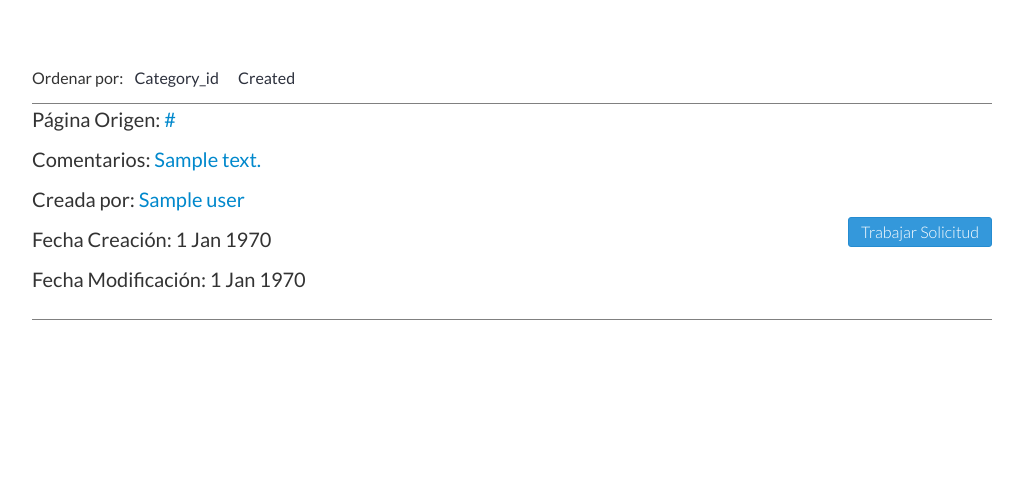
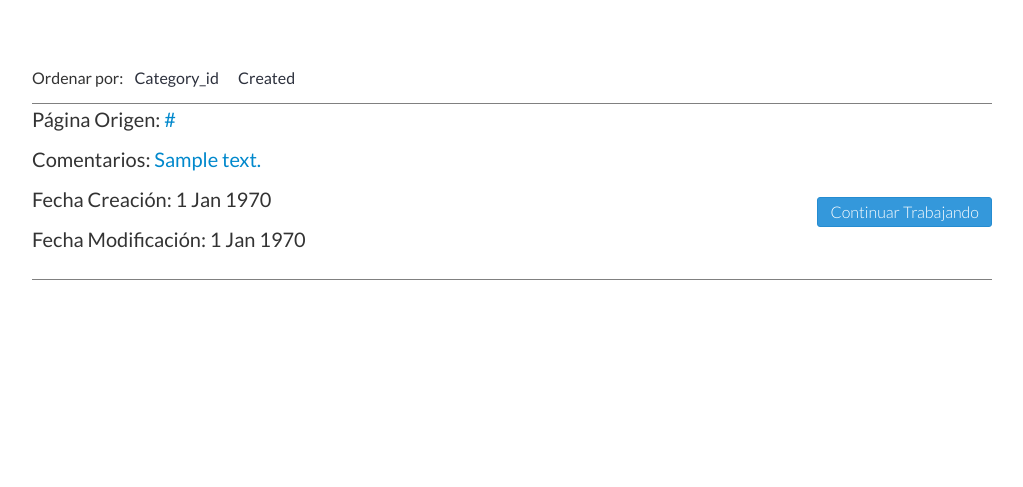
Before and after one commit to aliciacatalina/multiproveedores, a CakePHP app: the page made by app/View/Elements/requests.ctp in a window 1280 px wide. Shown: the top 487 px of the page, without its empty margins (128-1151 px from the left). Run offline with PHP 8.4 and a stand-in for CakePHP, Linux system fonts and the light colour scheme; the template is opened without the code that fills it: most values are stand-ins (such as "Sample title", 1, 10 or a date in 2020); data that the repository does not hold is empty; some libraries are stand-ins or nearby versions.

Commit message:
requests

```diff
--- a/app/View/Elements/requests.ctp
+++ b/app/View/Elements/requests.ctp
@@ -13,15 +13,12 @@
 	<h4>
 		Comentarios: <?php echo $this->Html->link($request['Content']['comment'], array('controller' => 'contents', 'action' => 'view', $request['Content']['id'])); ?>
 	</h4>
-	<h4>
-		Creada por: <?php echo $this->Html->link($request['User']['name'], array('controller' => 'users', 'action' => 'view', $request['User']['id'])); ?>
-	</h4>
 	<h4>Fecha Creación: <?php echo date('j M Y', strtotime(h($request['Request']['created']))); ?>&nbsp;</h4>
 	<h4>Fecha Modificación: <?php echo date('j M Y', strtotime(h($request['Request']['modified']))); ?>&nbsp;</h4>
 <!-- 		<h4><?php echo h($request['Request']['deleted']); ?>&nbsp;</h3>
 	<h4><?php echo h($request['Request']['note']); ?>&nbsp;</h3> -->
 	<div class="inner-actions">
-		<?php echo $this->Html->link(__('Trabajar Solicitud'), array('action' => 'view', $request['Request']['id']), array('class'=>'btn btn-info view')); ?>
+		<?php echo $this->Html->link(__('Continuar Trabajando'), array('action' => 'view', $request['Request']['id']), array('class'=>'btn btn-info view')); ?>
 	</div>
 </div>
 <?php endforeach; ?>
```
Also changed, not shown: app/View/Requests/pending.ctp (+0 -25 lines).
